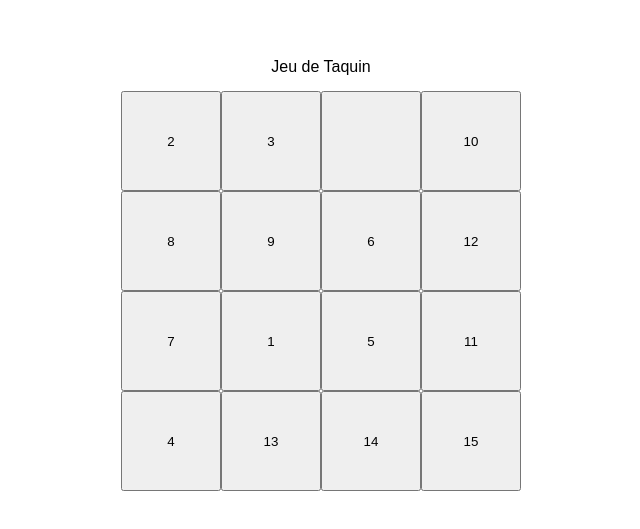
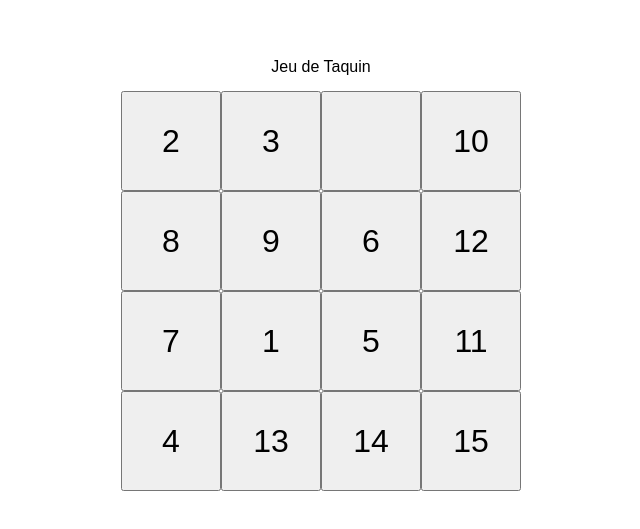
Before and after one commit to Leinadio/taquin-game, a React (Create React App) app: page / in a window 1280 px wide. Shown: the part 141-670 px from the top of the page, without its empty margins (319-959 px from the left). Built offline with nearby package versions, Linux system fonts and the light colour scheme.

Commit message:
master: update font-size

```diff
--- a/src/App.css
+++ b/src/App.css
@@ -23,4 +23,6 @@
 .button {
   width: 100px;
   height: 100px;
+  font-size: 32px;
+  color: #000;
 }
```
